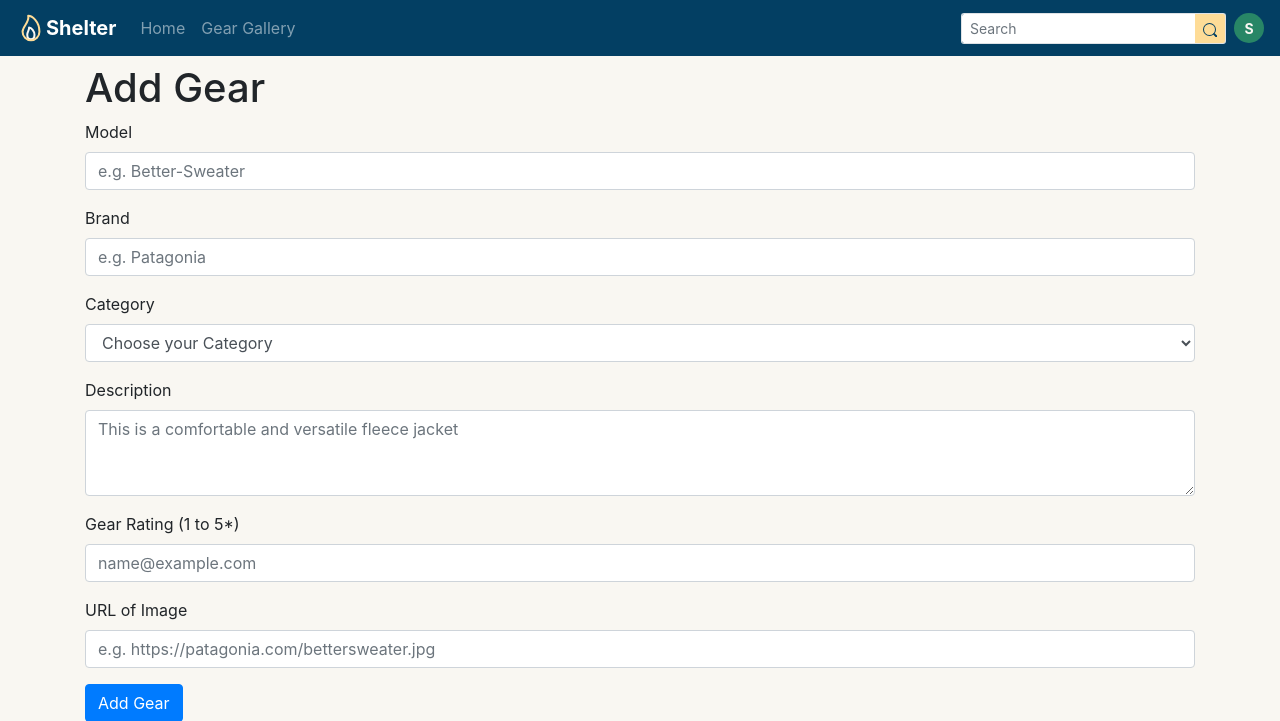
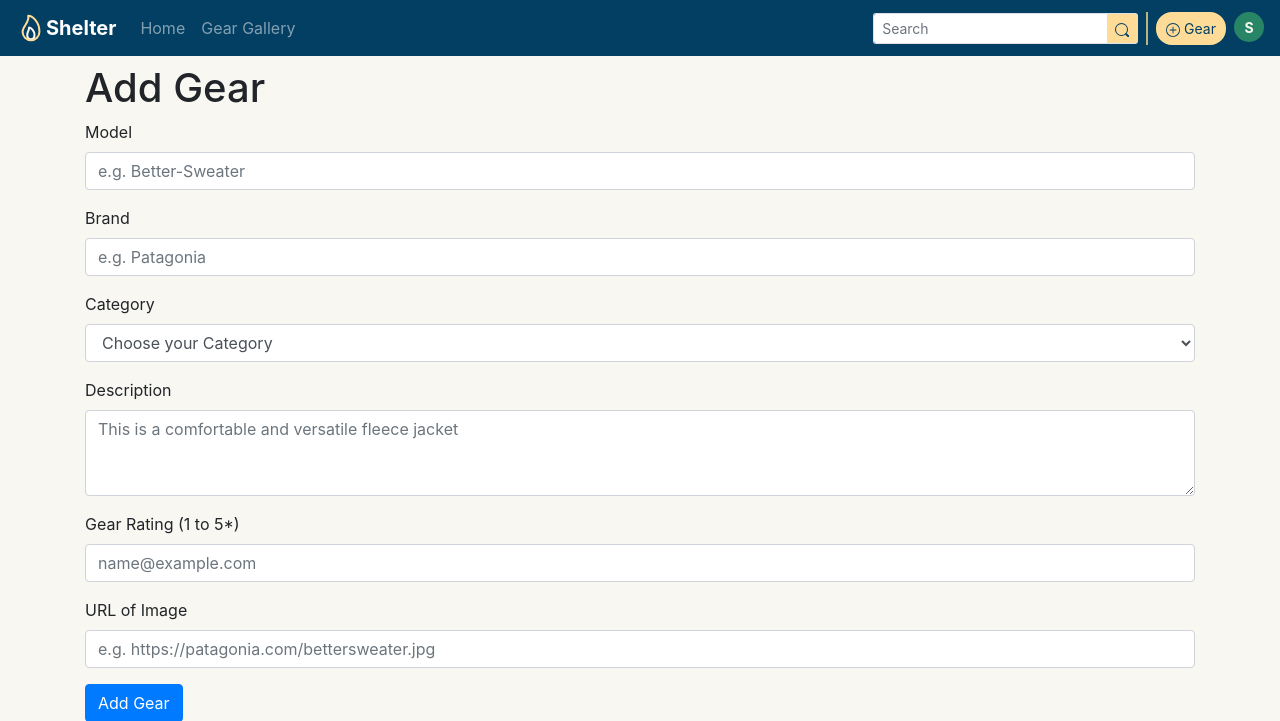
Before and after one commit to p0wen/shelter, a Flask app: page /add_gear in a window 1280 px wide. Shown: the top 721 px of the page. Run offline with Flask 2, Linux system fonts and the light colour scheme; the visitor is signed in with stand-in values (Sample User, id 1); data that the repository does not hold is empty; parts of the project's set-up code (start-up, migrations or seed data) failed here and were passed over; some libraries are stand-ins or nearby versions.

Commit message:
feat: allow add gear from nav when logged in and style button

```diff
--- a/static/css/style.css
+++ b/static/css/style.css
@@ -23,14 +23,30 @@ wrapper {
 
 /* Buttons */
 .btn-primary-shltr {
-  background: #fedc97;
-  border: 2px solid #fedc97;
-  box-sizing: border-box;
-  border-radius: 8px;
+    background: #fedc97;
+    border: 2px solid #fedc97;
+    box-sizing: border-box;
+    border-radius: 1rem;
+    color: #043f63;
+}
+
+.btn-seconday-shltr {
+    background: #F9F7F2;
+    border: 2px solid #FEDC97;
+    box-sizing: border-box;
+    border-radius: 1rem;
+    color: #043f63;
 }
 
 .shelter-blue {
   color: #033f63;
+}
+
+.vert-spacer {
+    border: 0;
+    border-top: 33px solid #B5B682;
+    width: 2px;
+    height: 33px;
 }
 
 /** Avatar **/
--- a/templates/base.html
+++ b/templates/base.html
@@ -52,8 +52,19 @@
                 </form>
             </div>
             {% if 'username' in session %}
-               <ul class="nav navbar-nav">
-                <a href="{{url_for('myprofile', user=session.username)}}" class="btn btn-sm avatar" tabindex="-1" role="button">{{ session.username[0].capitalize() }}</a>
+                <ul class="nav navbar-nav ml-2">
+                    <li>
+                        <div class="vert-spacer"></div>
+                    </li>
+                    <li>
+                        <a href="{{url_for('add_gear' )}}" class="btn btn-sm btn-danger btn-primary-shltr ml-2" tabindex="-1" role="button">
+                        <svg width="1em" height="1em" viewBox="0 0 16 16" class="bi bi-plus-circle" fill="currentColor" xmlns="http://www.w3.org/2000/svg">
+                            <path fill-rule="evenodd" d="M8 15A7 7 0 1 0 8 1a7 7 0 0 0 0 14zm0 1A8 8 0 1 0 8 0a8 8 0 0 0 0 16z"></path>
+                            <path fill-rule="evenodd" d="M8 4a.5.5 0 0 1 .5.5v3h3a.5.5 0 0 1 0 1h-3v3a.5.5 0 0 1-1 0v-3h-3a.5.5 0 0 1 0-1h3v-3A.5.5 0 0 1 8 4z"></path>
+                        </svg> Gear</a></li>
+                    <li>
+                        <a href="{{url_for('myprofile', user=session.username)}}" class="btn btn-sm avatar" tabindex="-1" role="button">{{ session.username[0].capitalize() }}</a>
+                    </li>
                 </ul>
             {% else %}
                 <ul class="nav navbar-nav">
```
